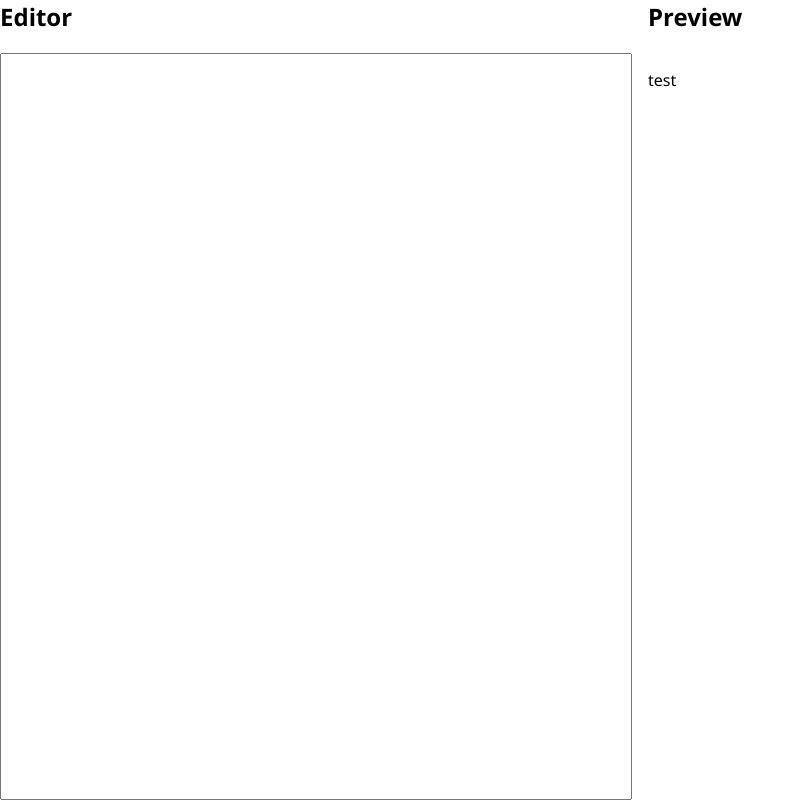
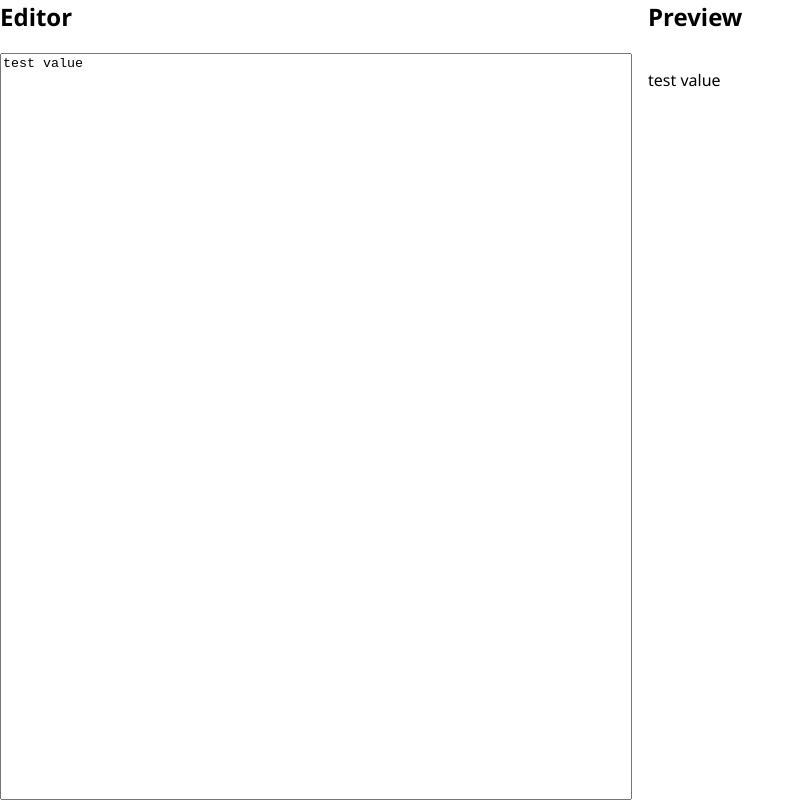
Before and after one commit to spfave/fcc-certificate-projects, a React (Vite) app in the folder front-end/markdown-preview/: page / in a window 1280 px wide. Shown: the whole page, without its empty margins (0-805 px from the left). Built offline with nearby package versions, Linux system fonts and the light colour scheme.

Commit message:
Setup markdown state handling

```diff
--- a/front-end/markdown-preview/src/components/markdown-workspace.tsx
+++ b/front-end/markdown-preview/src/components/markdown-workspace.tsx
@@ -1,13 +1,13 @@
 import ReactMarkdown from 'react-markdown';
 
-import MarkdownProvider from './markdown-provider';
+import MarkdownProvider, {useMarkdown, useMarkdownUpdate} from './markdown-provider';
 
 import './markdown-workspace.css';
 
 export default function MarkdownWorkspace() {
 	return (
 		<div className="markdown-workspace">
-			<MarkdownProvider initialMarkdown={''}>
+			<MarkdownProvider initialMarkdown={'test value'}>
 				<MarkdownEditor />
 				<MarkdownPreview />
 			</MarkdownProvider>
@@ -16,22 +16,34 @@ export default function MarkdownWorkspace() {
 }
 
 function MarkdownEditor() {
+	const markdown = useMarkdown();
+	const updateMarkdwon = useMarkdownUpdate();
+
 	return (
 		<section className="markdown-section">
 			<h2>Editor</h2>
 			<div>
-				<textarea id="editor" name="markdown"></textarea>
+				<textarea
+					id="editor"
+					name="markdown"
+					placeholder={markdown}
+					onChange={updateMarkdwon}
+				>
+					{markdown}
+				</textarea>
 			</div>
 		</section>
 	);
 }
 
 function MarkdownPreview() {
+	const markdown = useMarkdown();
+
 	return (
 		<section className="markdown-section">
 			<h2>Preview</h2>
 			<div id="preview">
-				<ReactMarkdown>{'test'}</ReactMarkdown>
+				<ReactMarkdown>{markdown}</ReactMarkdown>
 			</div>
 		</section>
 	);
```
